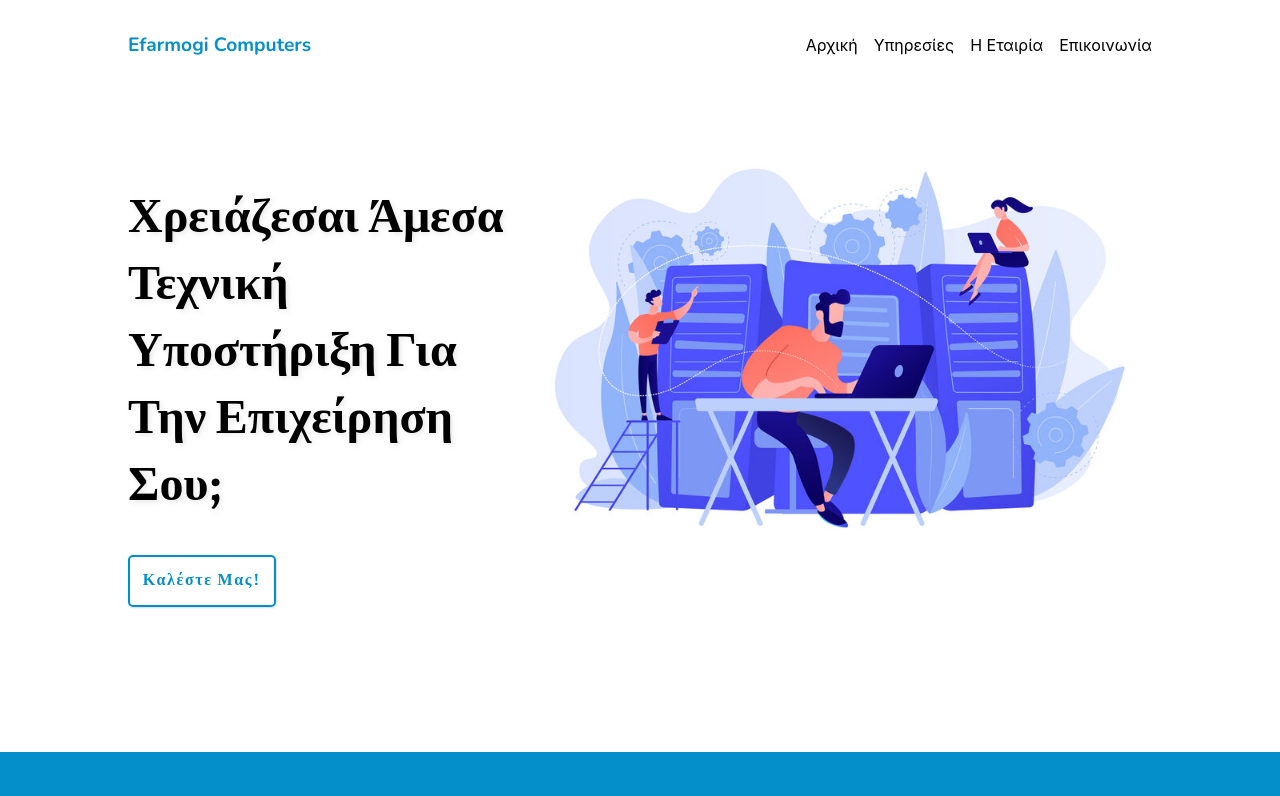
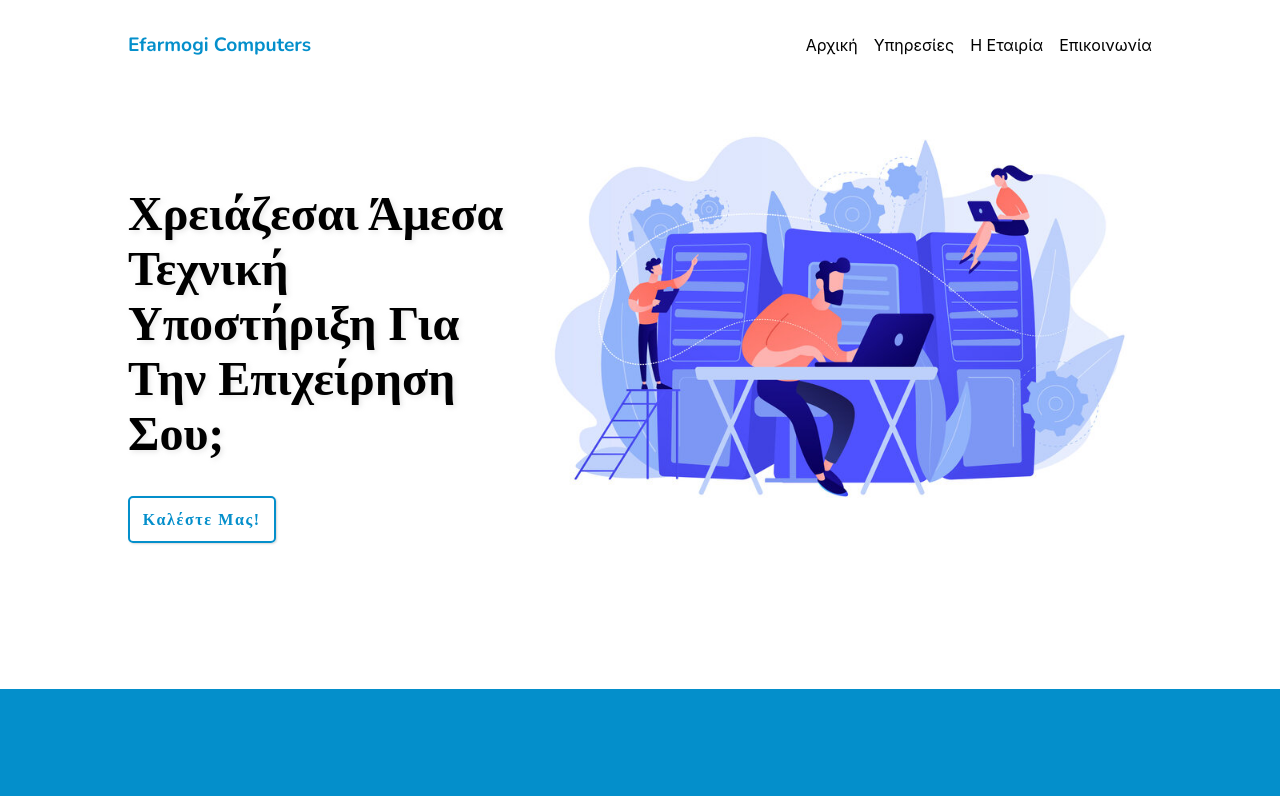
Before and after one commit to SamuelSub/efarmogi-computers, a Next.js app: page / in a window 1280 px wide. Shown: the top 796 px of the page. Built offline with nearby package versions, Linux system fonts and the light colour scheme.

Commit message:
removed google fonts

```diff
--- a/styles/About.module.css
+++ b/styles/About.module.css
@@ -1,5 +1,3 @@
-@import url('https://fonts.googleapis.com/css2?family=Roboto:wght@500&display=swap');
-
 .aboutWrapper {
   width: 80vw;
   margin: auto;
--- a/styles/Contact.module.css
+++ b/styles/Contact.module.css
@@ -1,4 +1,4 @@
-@import url('https://fonts.googleapis.com/css2?family=Roboto:wght@500&display=swap');
+/* @import url('https://fonts.googleapis.com/css2?family=Roboto:wght@500&display=swap'); */
 
 .contactWrapper {
   width: 80vw;
--- a/styles/Home.module.css
+++ b/styles/Home.module.css
@@ -1,5 +1,5 @@
-@import url('https://fonts.googleapis.com/css2?family=Nunito:wght@700&display=swap');
-@import url('https://fonts.googleapis.com/css2?family=Vollkorn:wght@400;700&display=swap');
+/* @import url('https://fonts.googleapis.com/css2?family=Nunito:wght@700&display=swap');
+@import url('https://fonts.googleapis.com/css2?family=Vollkorn:wght@400;700&display=swap'); */
 
 .container {
   margin: 0;
--- a/styles/Services.module.css
+++ b/styles/Services.module.css
@@ -1,4 +1,4 @@
-@import url('https://fonts.googleapis.com/css2?family=Roboto:wght@500&display=swap');
+/* @import url('https://fonts.googleapis.com/css2?family=Roboto:wght@500&display=swap'); */
 
 .servicesWrapper {
   width: 80%;
```
